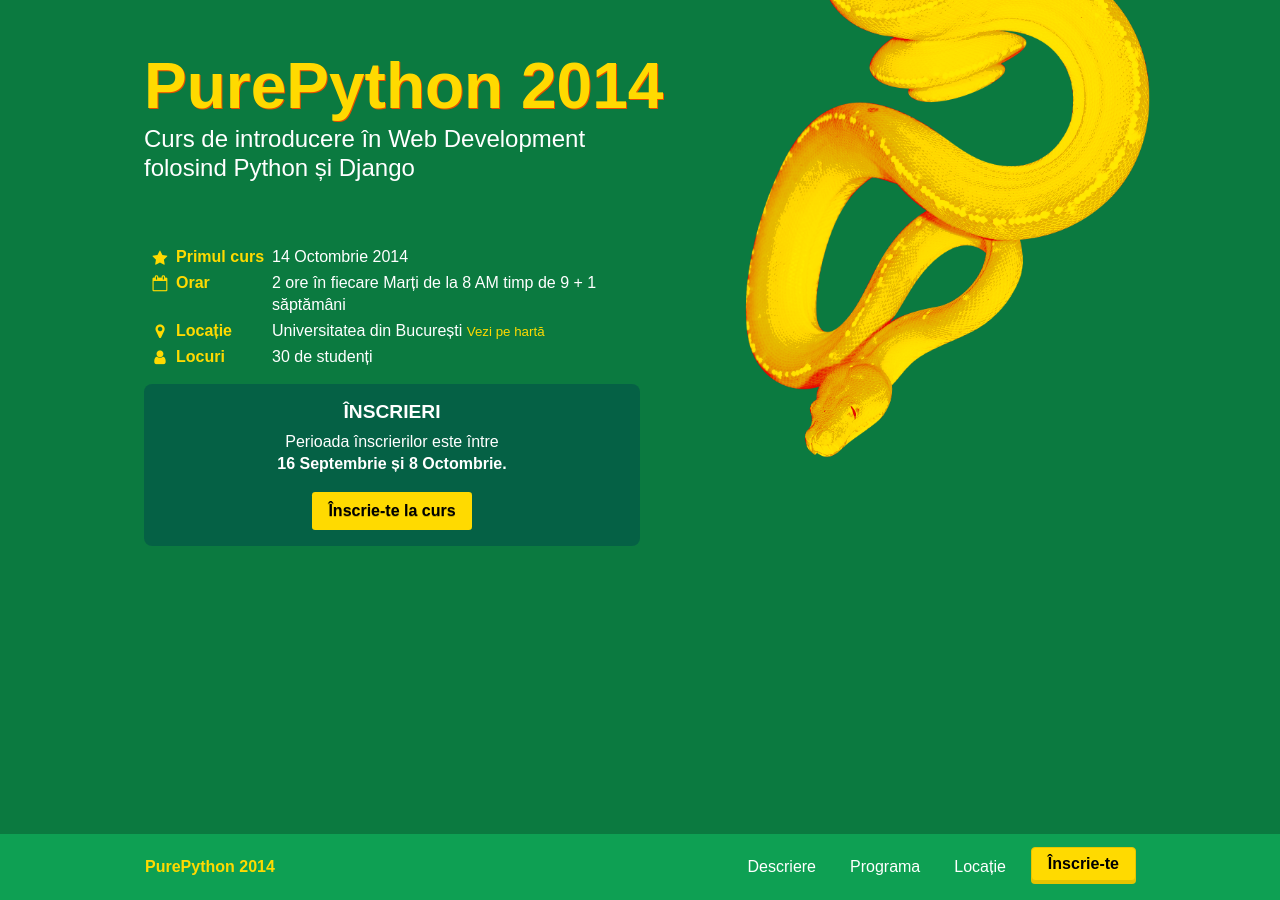
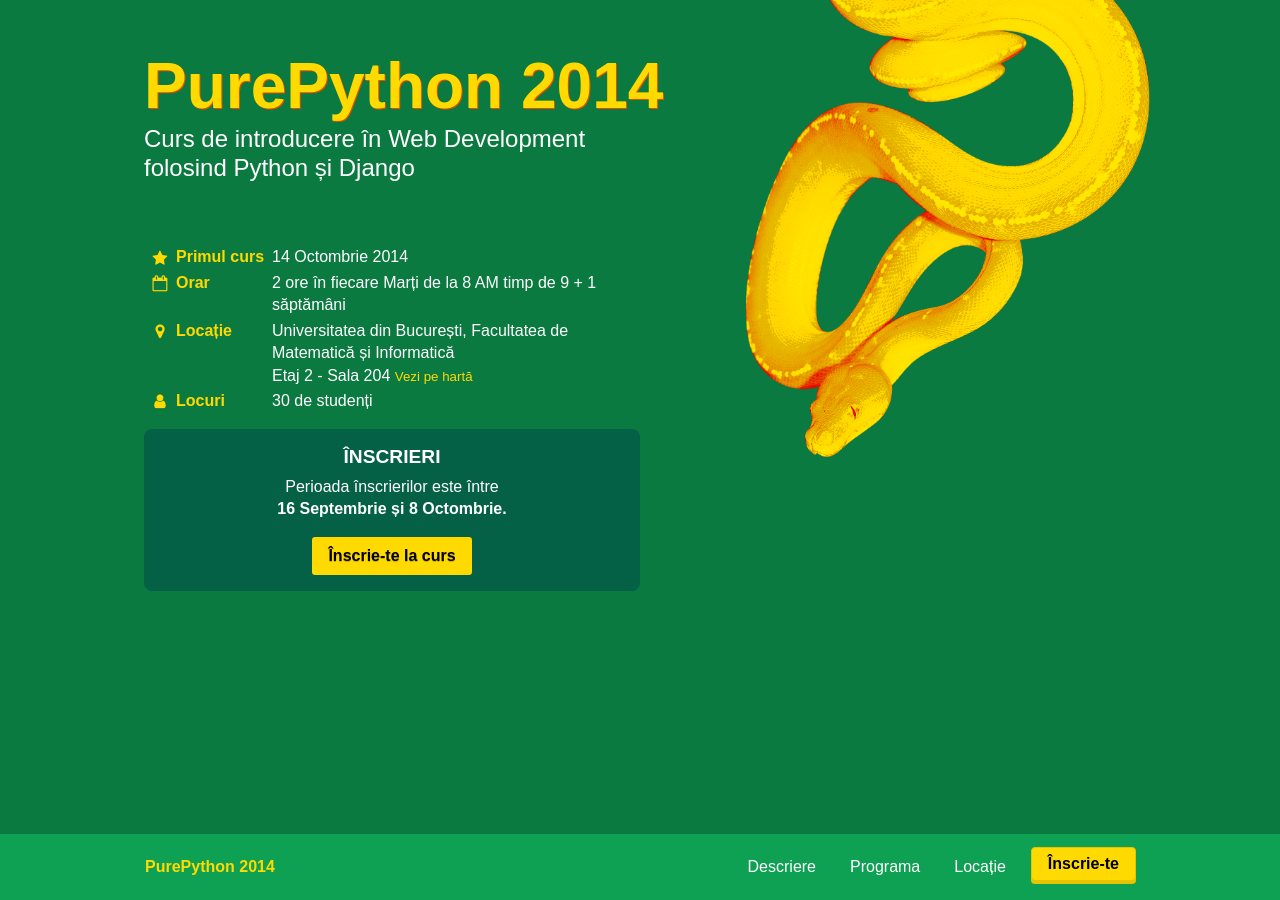
Before and after one commit to eaudeweb/purepython, a Jekyll site: the page index.html, which Jekyll copies as it is, in a window 1280 px wide and 900 px high. Built offline with Jekyll 4.4.1, drawn with Linux system fonts in a browser that asks for light colours; nearby versions of some CDN libraries; Markdown is read by kramdown in place of the engine named in the settings; grey boxes are pictures that could not be loaded.

Commit message:
Added full location

```diff
--- a/index.html
+++ b/index.html
@@ -23,7 +23,9 @@
             <dt><i class="fa fa-calendar-o"></i> Orar</dt>
             <dd>2 ore în fiecare Marți de la 8 AM timp de 9 + 1 săptămâni</dd>
             <dt><i class="fa fa-map-marker"></i> Locație</dt>
-            <dd>Universitatea din București <a class="small" href="#locatie">Vezi pe hartă</a></dd>
+            <dd>Universitatea din București, Facultatea de Matematică și Informatică <br/>
+              Etaj 2 - Sala 204
+              <a class="small" href="#locatie">Vezi pe hartă</a></dd>
             <dt><i class="fa fa-user"></i> Locuri</dt>
             <dd>30 de studenți</dd>
           </dl>
@@ -251,6 +253,7 @@
           <address>
             Universitatea din București <br/>
             Facultatea de Matematică și Informatică <br/>
+            Etaj 2 - Sala 204 <br/>
             Str. Academiei nr. 14, Sector 1 <br/>
             C.P. 010014, București, Romania
           </address>
```
